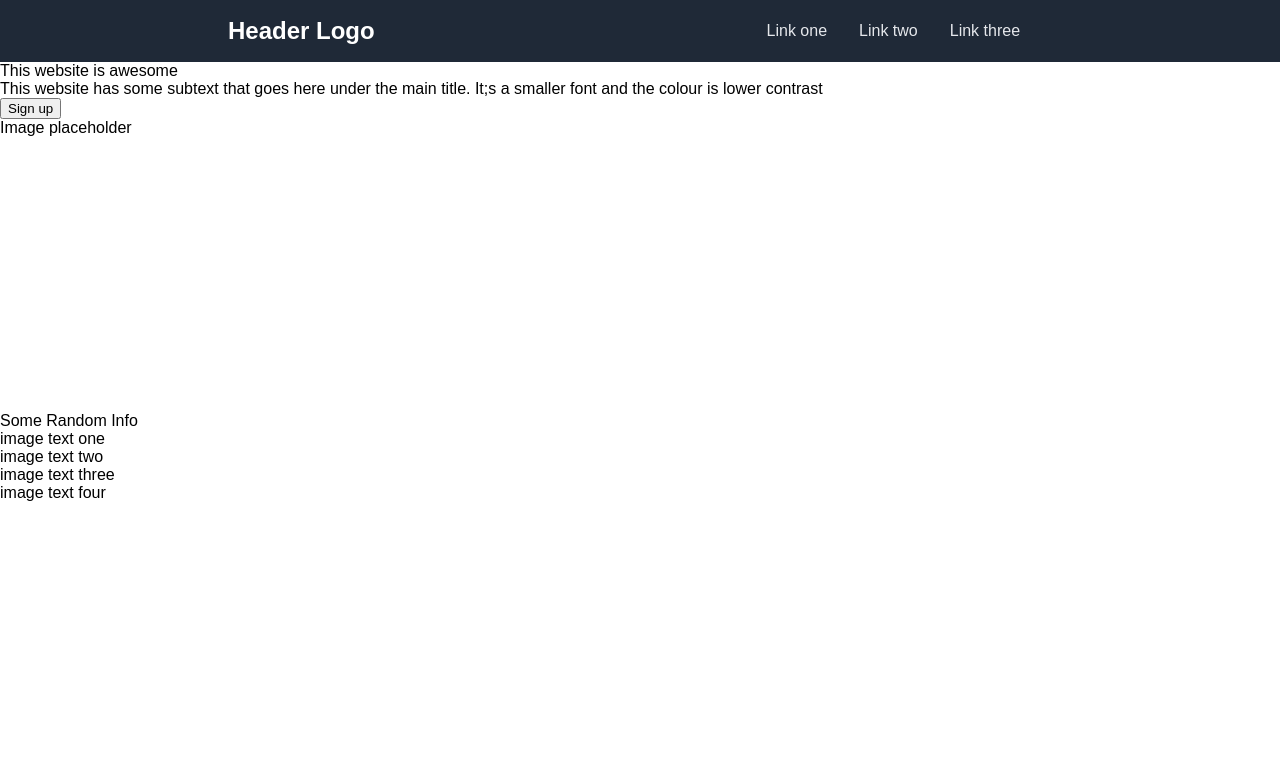
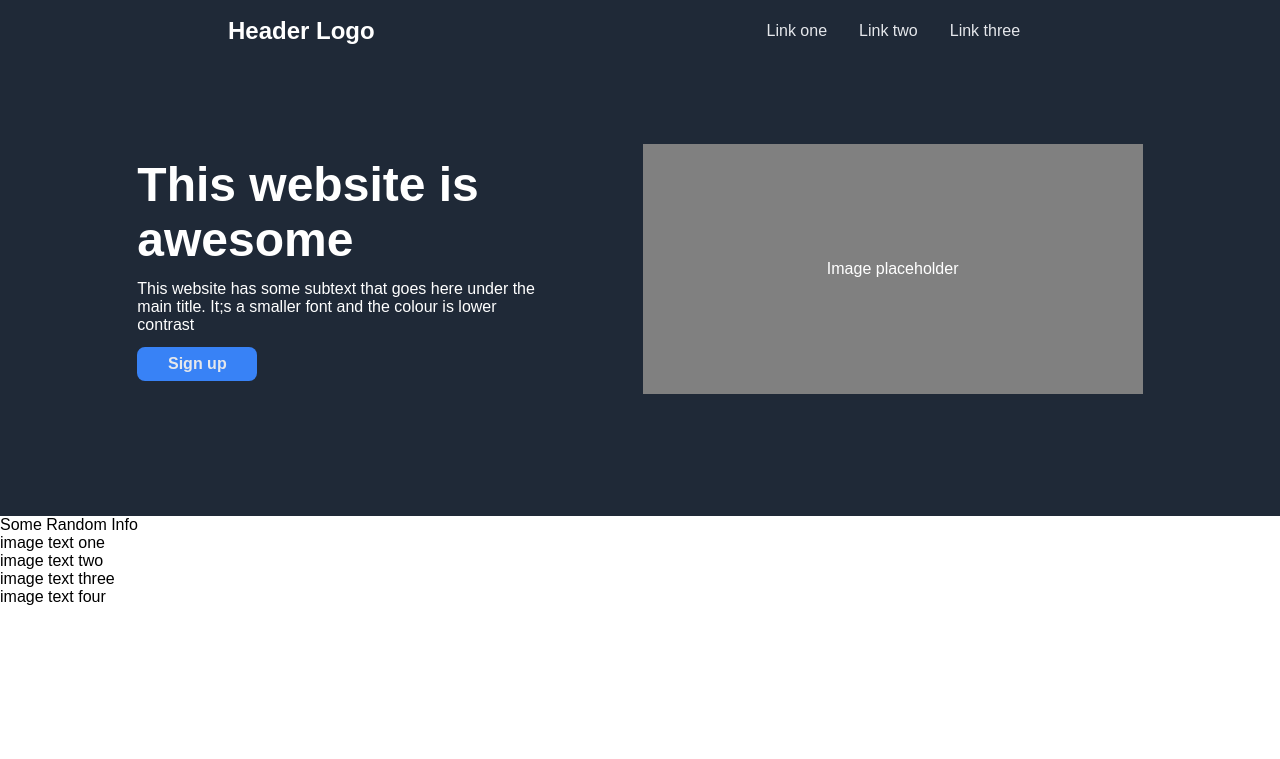
Before and after one commit to jibril678/landing-page, a plain HTML site: page index.html in a window 1280 px wide. Shown: the top 759 px of the page. Drawn offline with Linux system fonts and the light colour scheme.

Commit message:
add hero section styling

```diff
--- a/index.html
+++ b/index.html
@@ -17,9 +17,9 @@
         <div class="container">
             <div class="hero-section">
                 <div class="left-content">
-                    <div>This website is awesome</div>
-                    <div>This website has some subtext that goes here under the main title. It;s a smaller font and the colour is lower contrast</div>
-                    <button>Sign up</button>
+                    <div class="main-heading">This website is awesome</div>
+                    <div class="subtext">This website has some subtext that goes here under the main title. It;s a smaller font and the colour is lower contrast</div>
+                    <button><a href="#">Sign up</a></button>
                 </div>
                 <div class="right-content">
                     <div>Image placeholder</div>
--- a/style.css
+++ b/style.css
@@ -1,7 +1,6 @@
 body {
     display: flex;
     flex-direction: column;
-    justify-content: flex-end;
     margin: 0;
     font-family: Arial, Helvetica, sans-serif;
 }
@@ -28,7 +27,7 @@ ul {
     padding: 0;
 }
 
-a {
+.header a {
     text-decoration: none;
     color: #E5E7EB;
     margin-right: 32px;
@@ -39,8 +38,54 @@ a {
     flex-direction: column;
 }
 .hero-section {
+    display: flex;
+    justify-content: space-evenly;
+    align-items: center;
+    padding: 32px 32px 72px 32px;
+    margin: 0;
+    background-color: #1f2937;
+    color: white;
     min-height: 350px;
 }
+
+.left-content {
+    display: flex;
+    flex-direction: column;
+    justify-content: space-evenly;
+    width: 400px;
+    height: 250px;
+}
+
+.right-content {
+    display: flex;
+    justify-content: center;
+    align-items: center;
+    background-color: grey;
+    height: 250px;
+    width: 500px;
+}
+
+.main-heading {
+    font-weight: bold;
+    font-size: 48px;;
+}
+
+button {
+    width: 120px;
+    padding: 8px;
+    background-color: #3882f6;
+    color: white;
+    font-weight: bold;
+    font-size: 16px;
+    border: none;
+    border-radius: 8px;
+}
+
+.left-content a {
+    text-decoration: none;
+    color: #E5E7EB;
+}
+
 
 .image-section {
     min-height: 350px;
```
